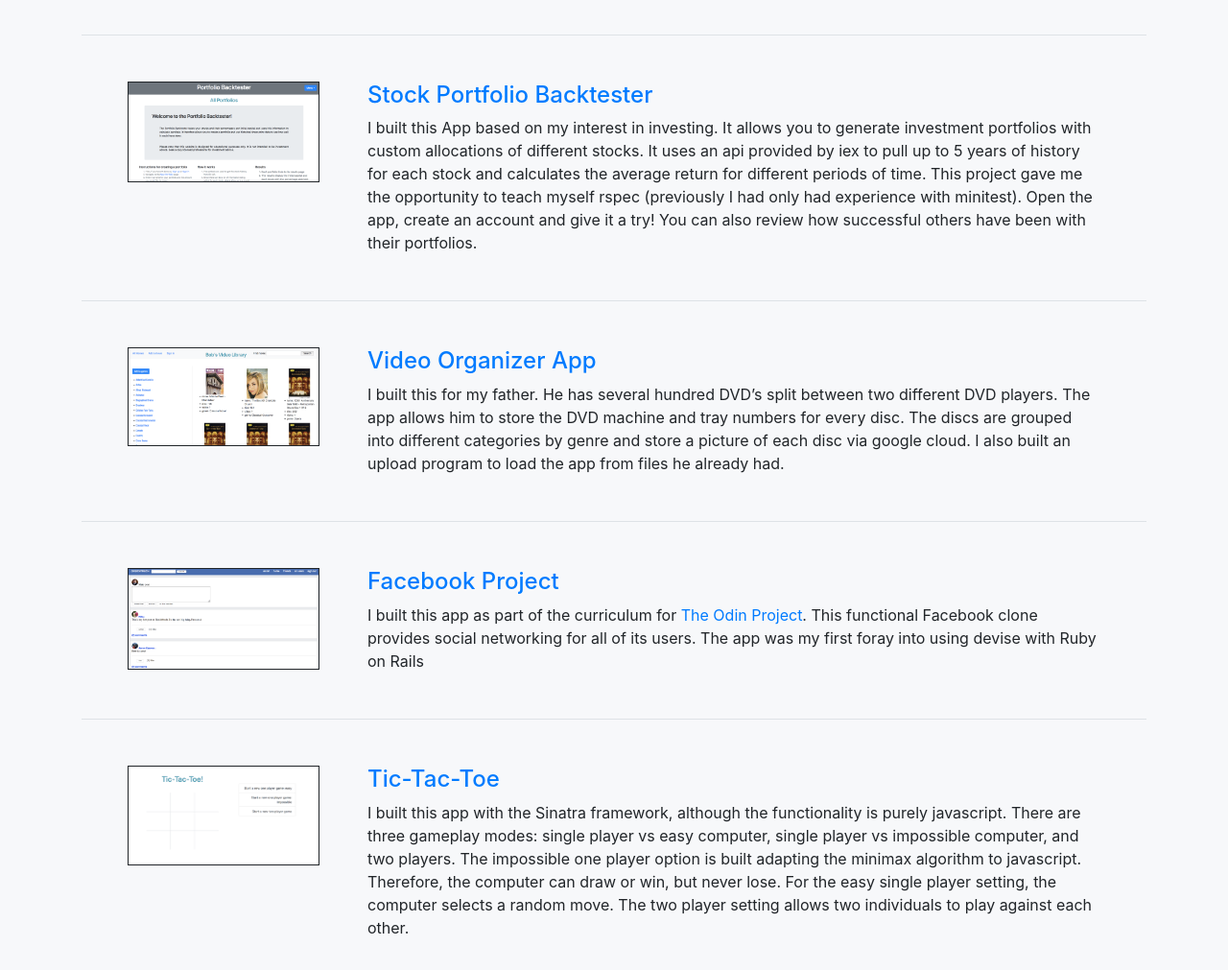
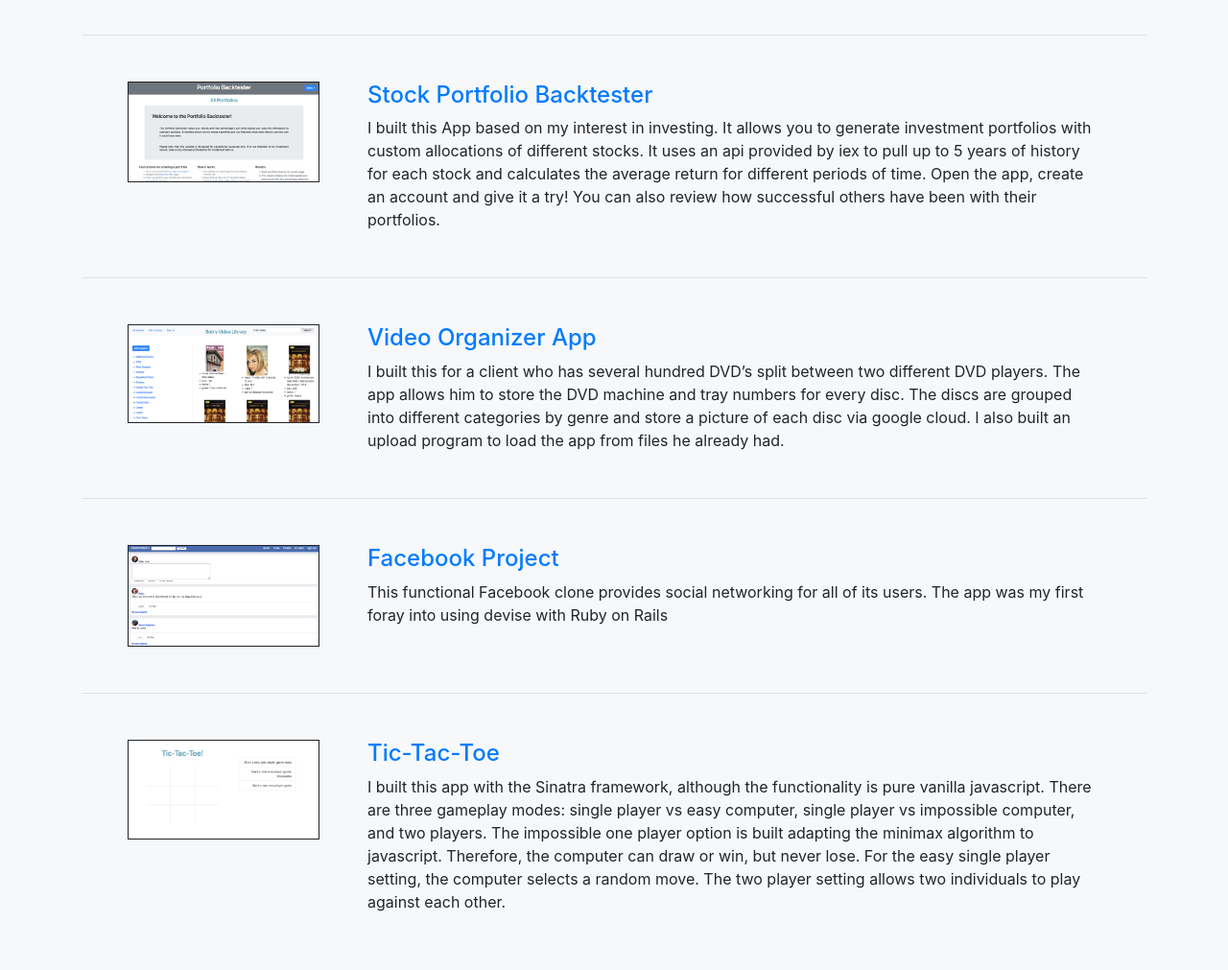
Before and after one commit to akaswen/akaswen.github.io, a plain HTML site: page index.html in a window 1280 px wide. Shown: the part 1460-2471 px from the top of the page at 96% size. Drawn offline with nearby package versions, Linux system fonts and the light colour scheme.

Commit message:
editing video app description

```diff
--- a/index.html
+++ b/index.html
@@ -65,7 +65,7 @@
 					<h2 class="text-center mb-5">About Me</h2>
 					<img class="mr-3 mt-3" src="assets/about_photo.jpg" alt="Aaron in Scotland">
 
-					<p class="text-justify">I’ve always considered myself a problem solver, whether it was a straightforward math problem from school, or a life problem to do with visas (funny story).  When I discovered programming, it satisfied a need in me I hadn’t been able to fulfill in my career as an opera singer for some time. Opera had become memorizing words, music, and staging to the point where I could perform without a lot of thinking, no real new problems to solve.  As a private music teacher, the best part of the job was figuring out the best way to communicate what my student needed to do in a way that they would understand and be able to execute it.  With web development, I really felt a connection. I was surprised when I first began that I could sit in front of a computer for many hours at a time writing code. Solving complex problems and learning was very fun and therefore, the time would fly by.  I still enjoy music of course, and I don’t regret any of the time I spent dedicating myself to learning piano and voice.  Now, I’m especially excited to bring the skills and dedication I once brought to music to a new career path.Thus it is with pride and excitement that I refer to myself as a Ruby on Rails developer!</p>
+					<p class="text-justify">I’ve always considered myself a problem solver, whether it was a straightforward math problem from school, or a life problem to do with visas (funny story).  When I discovered programming, it satisfied a need in me I hadn’t been able to fulfill in my career as an opera singer for some time. Opera had become memorizing words, music, and staging to the point where I could perform without a lot of thinking, no real new problems to solve.  As a private music teacher, the best part of the job was figuring out the best way to communicate what my student needed to do in a way that they would understand and be able to execute it.  With web development, I really felt a connection. I was surprised when I first began that I could sit in front of a computer for many hours at a time writing code. Solving complex problems and learning was very fun and therefore, the time would fly by.  I still enjoy music of course, and I don’t regret any of the time I spent dedicating myself to learning piano and voice.  Now, I’m especially excited to bring the skills and dedication I once brought to music to a new career path. Thus it is with pride and excitement that I refer to myself as a Ruby on Rails developer!</p>
 				</div>
 			</div>
 
@@ -84,28 +84,28 @@
 							<img src="assets/portfolio_backtester_screenshot.png" alt="screenshot of the portfolio backtester app">
 							<div class="media-body">
 								<h4><a href="https://damp-mesa-18718.herokuapp.com/">Stock Portfolio Backtester</a></h4>
-								<p class="d-none d-sm-inline">I built this App based on my interest in investing. It allows you to generate investment portfolios with custom allocations of different stocks. It uses an api provided by iex to pull up to 5 years of history for each stock and calculates the average return for different periods of time. This project gave me the opportunity to teach myself rspec (previously I had only had experience with minitest). Open the app, create an account and give it a try! You can also review how successful others have been with their portfolios.</p>
+								<p class="d-none d-sm-inline">I built this App based on my interest in investing. It allows you to generate investment portfolios with custom allocations of different stocks. It uses an api provided by iex to pull up to 5 years of history for each stock and calculates the average return for different periods of time. Open the app, create an account and give it a try! You can also review how successful others have been with their portfolios.</p>
 							</div>
 						</li>
 						<li class="media border-bottom p-5">
 							<img src="assets/video_organizer_screenshot.png" alt="screenshot of the video organizer app">
 							<div class="media-body">
 								<h4><a href="https://bvl.herokuapp.com/">Video Organizer App</a></h4>
-								<p class="d-none d-sm-inline">I built this for my father. He has several hundred DVD’s split between two different DVD players.  The app allows him to store the DVD machine and tray numbers for every disc.  The discs are grouped into different categories by genre and store a picture of each disc via google cloud.  I also built an upload program to load the app from files he already had.</p>
+								<p class="d-none d-sm-inline">I built this for a client who has several hundred DVD’s split between two different DVD players.  The app allows him to store the DVD machine and tray numbers for every disc.  The discs are grouped into different categories by genre and store a picture of each disc via google cloud.  I also built an upload program to load the app from files he already had.</p>
 							</div>
 						</li>
 						<li class="media border-bottom p-5">
 							<img src="assets/odin_facebook_screenshot.png" alt="screenshot of the odin facebook app">
 							<div class="media-body">
 								<h4><a href="https://gesichtbuch.herokuapp.com/">Facebook Project</a></h4>
-								<p class="d-none d-sm-inline">I built this app as part of the curriculum for <a href="https://www.theodinproject.com">The Odin Project</a>.  This functional Facebook clone provides social networking for all of its users. The app was my first foray into using devise with Ruby on Rails</p>
+								<p class="d-none d-sm-inline">This functional Facebook clone provides social networking for all of its users. The app was my first foray into using devise with Ruby on Rails</p>
 						</div>
 					</li>
 					<li class="media p-5">
 						<img src="assets/Tic-tac-toe-screenshot.png" alt="screenshot of the tic-tac-toe app">
 						<div class="media-body">
 							<h4><a href="https://akaswen-tic-tac-toe.herokuapp.com/">Tic-Tac-Toe</a></h4>
-							<p class="d-none d-sm-inline">I built this app with the Sinatra framework, although the functionality is purely javascript.  There are three gameplay modes: single player vs easy computer, single player vs impossible computer, and two players.  The impossible one player option is built adapting the minimax algorithm to javascript.  Therefore, the computer can draw or win, but never lose. For the easy single player setting, the computer selects a random move. The two player setting allows two individuals to play against each other.</p>
+							<p class="d-none d-sm-inline">I built this app with the Sinatra framework, although the functionality is pure vanilla javascript.  There are three gameplay modes: single player vs easy computer, single player vs impossible computer, and two players.  The impossible one player option is built adapting the minimax algorithm to javascript.  Therefore, the computer can draw or win, but never lose. For the easy single player setting, the computer selects a random move. The two player setting allows two individuals to play against each other.</p>
 						</div>
 					</li>
 				</ul>
```
